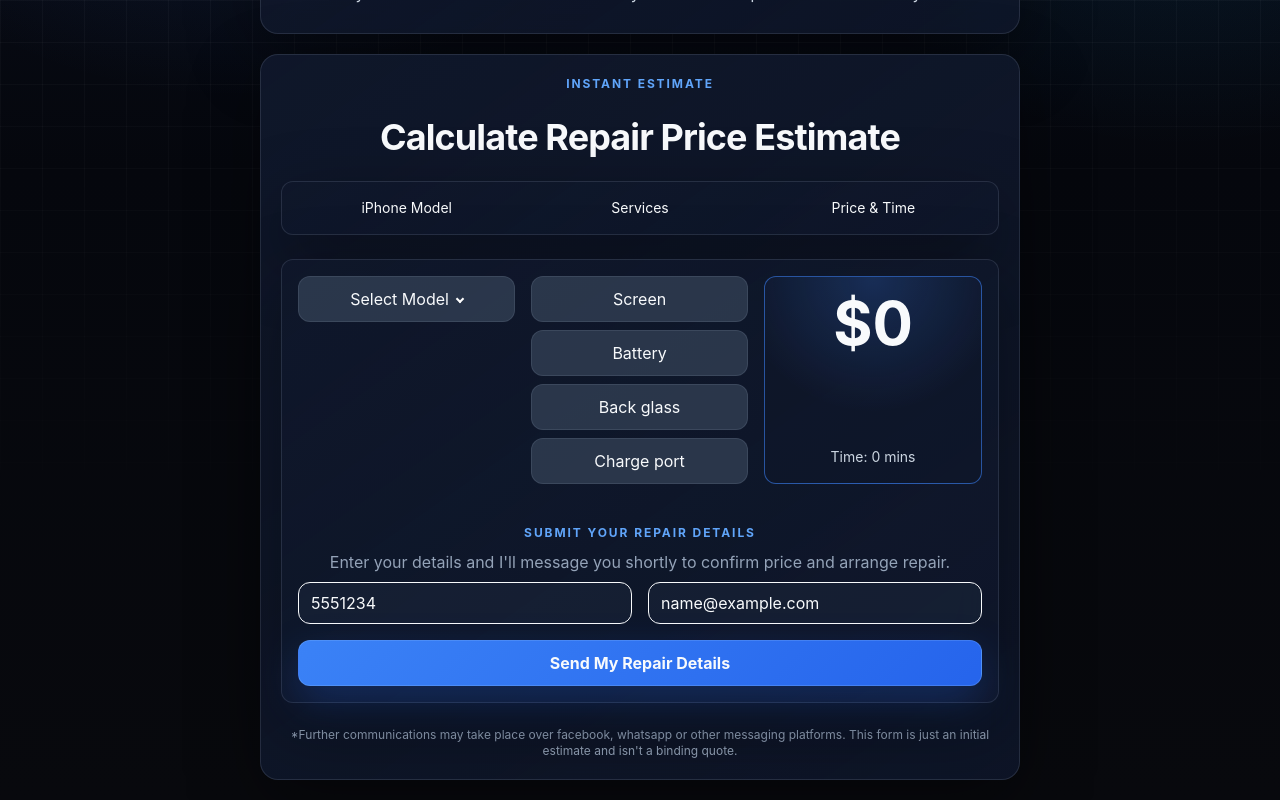
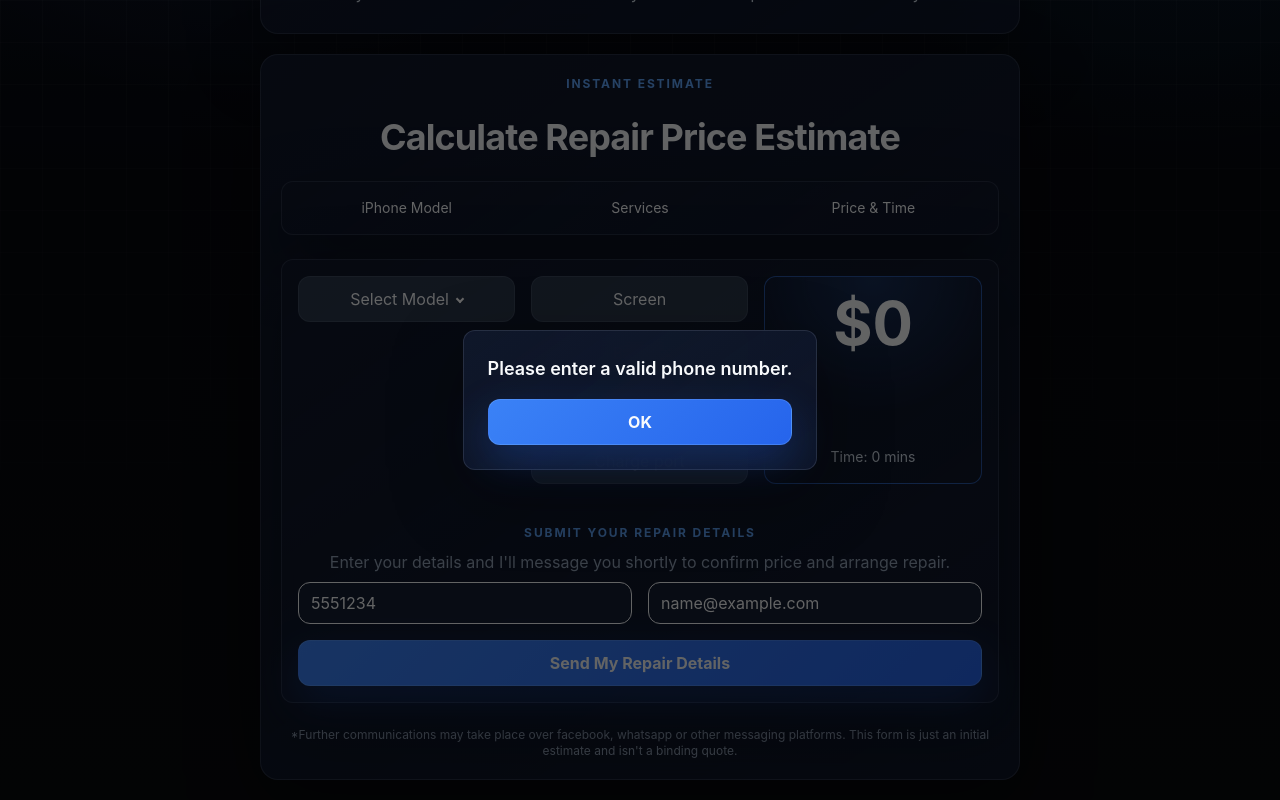
Before and after one commit to SemogEnaz/repair_website, a Vue app: page /calculator in a window 1280 px wide. Both pictures are taken after typing "5551234", "name@example.com" into the empty fields and a click on the button "Send My Repair Details". Shown: the part 414-1214 px from the top of the page. Built offline with nearby package versions, Linux system fonts and the light colour scheme.

Commit message:
Added custom alert component

```diff
--- /dev/null
+++ b/src/components/Alert.vue
@@ -0,0 +1,39 @@
+<template>
+  <div v-if="show" class="fixed inset-0 z-50 flex items-center justify-center">
+
+    <!-- Background overlay -->
+    <div class="absolute inset-0 bg-black/60"></div>
+
+    <!-- Alert box -->
+      <div class="relative tech-card p-6 max-w-[90%] max-w-md text-center shadow-[0_0_40px_rgba(59,130,246,0.25)]">
+      <p class="text-lg font-semibold mb-4">
+        {{ message }}
+      </p>
+
+      <button class="tech-button w-full" @click="close">
+        OK
+      </button>
+
+    </div>
+
+  </div>
+</template>
+
+<script setup>
+import { ref } from 'vue'
+
+const show = ref(false)
+const message = ref('')
+
+function trigger(msg) {
+  message.value = msg
+  show.value = true
+}
+
+function close() {
+  show.value = false
+}
+
+// 🔥 required
+defineExpose({ trigger })
+</script>
--- a/src/components/HomePage/Calculator.vue
+++ b/src/components/HomePage/Calculator.vue
@@ -110,12 +110,18 @@
     </div>
 
   </section>
+
+  <Alert ref="alertRef" />
+
 </template>
 
 <script setup>
 import { ref, computed } from 'vue'
+import Alert from '../Alert.vue'
 
 // ---------------- DATA ----------------
+
+const alertRef = ref(null);
 
 const model = ref('')
 const isOpen = ref(false)
@@ -162,7 +168,7 @@ const selectModel = (val) => {
 
 const toggleService = (index) => {
   if (!model.value) {
-    alert('Please select an iPhone model first!')
+    alertRef.value.trigger('Please select an iPhone model first!')
     return
   }
   selectedServices.value[index] = !selectedServices.value[index]
@@ -226,18 +232,18 @@ const selectedServicesText = computed(() => {
 
 async function handleSubmit() {
   if (!phone.value && !email.value) {
-    alert('Please enter a phone number or an email so I can contact you for further details. Thank you!')
+    alertRef.value.trigger('Please enter a phone number or an email so I can contact you for further details. Thank you!')
     return
   }
 
   // Optional: very light validation
   if (phone.value && phone.value.length < 8) {
-    alert('Please enter a valid phone number.')
+    alertRef.value.trigger('Please enter a valid phone number.')
     return
   }
 
   if (email.value && !email.value.includes('@')) {
-    alert('Please enter a valid email address.')
+    alertRef.value.trigger('Please enter a valid email address.')
     return
   }
 
@@ -263,7 +269,7 @@ console.log('Sending to URL:', url);
 
   console.log('Form submitted:', payload)
 
-  alert("Thanks! I'll message you shortly to confirm details and arrange a time.")
+  alertRef.value.trigger("Thanks! I'll message you shortly to confirm details and arrange a time.")
 };
 </script>
 
```
